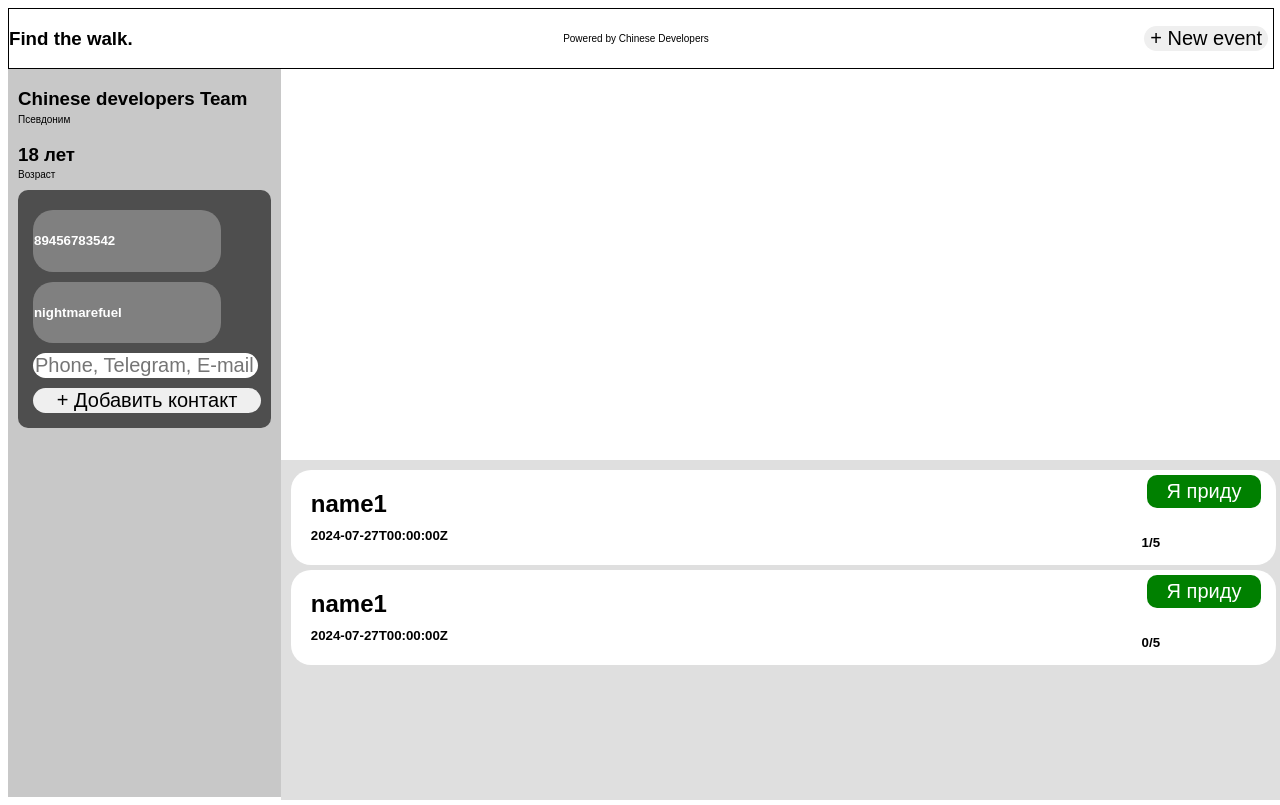
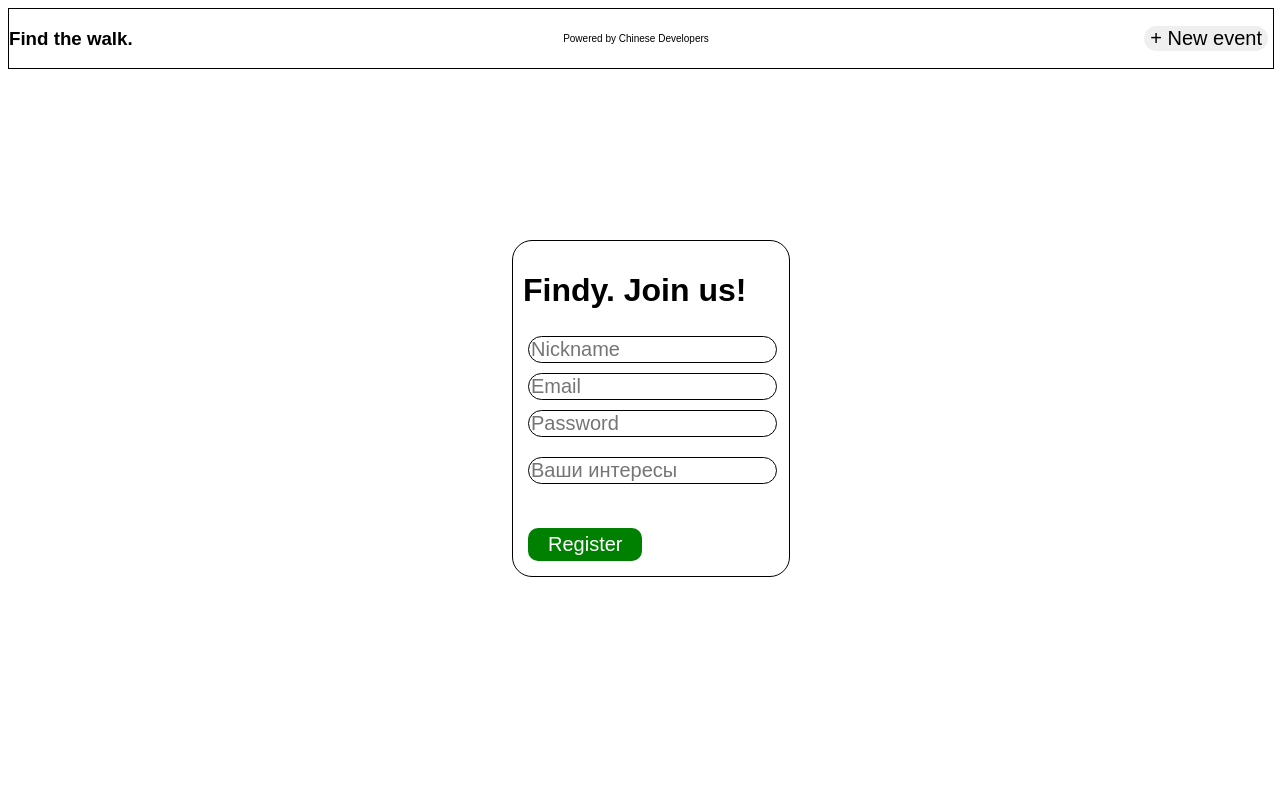
Before and after one commit to BlackfireZZZ/find_a_walk, a React (Create React App) app in the folder frontend/: page /main in a window 1280 px wide. Built offline with nearby package versions, Linux system fonts and the light colour scheme.

Commit message:
added register with request on server

```diff
--- a/frontend/src/App.jsx
+++ b/frontend/src/App.jsx
@@ -3,22 +3,21 @@ import './App.css';
 import {Profile, loggedUser} from './components/Profile.jsx';
 import YandexMap from './components/YandexMap.jsx';
 import EventsList from "./components/EventsList";
+import {Header} from "./components/Header";
+import {RegScreen} from "./components/Register";
 
 function App() {
     return (
         <div className="App">
-            <header className="App-header">
-                <h3 style={{display: 'inline-block'}}>Find the walk.</h3>
-                <p style={{display: 'inline-block'}}>Powered by Chinese Developers</p>
-                <input type="button" value="+ New event" onClick={console.log}></input>
-            </header>
-            <main>
-                <Profile user={loggedUser}/>
-                <div style={{display: 'inline-block', width: '78%'}}>
-                    <YandexMap/>
-                    <EventsList/>
-                </div>
-            </main>
+            <Header/>
+            {/*<main>*/}
+            {/*    <Profile user={loggedUser}/>*/}
+            {/*    <div style={{display: 'inline-block', width: '78%'}}>*/}
+            {/*        <YandexMap/>*/}
+            {/*        <EventsList/>*/}
+            {/*    </div>*/}
+            {/*</main>*/}
+            <RegScreen/>
         </div>
     );
 }
--- /dev/null
+++ b/frontend/src/RegScreen.css
@@ -0,0 +1,47 @@
+.reg-screen {
+    position: absolute;
+    left: 40%;
+    top: 30%;
+    width: 20%;
+    border: 1px black solid;
+    border-radius: 20px;
+    padding: 10px;
+}
+
+.input-field {
+    border: 1px black solid;
+    width: 95%;
+}
+
+.interests-section {
+    margin-top: 10px;
+}
+
+.interests-list {
+    list-style-type: none;
+    padding: 0;
+}
+
+.interest-item {
+    display: flex;
+    justify-content: space-between;
+    align-items: center;
+    border: 1px solid #000;
+    border-radius: 5px;
+    padding: 5px;
+    margin-top: 5px;
+}
+
+.remove-button {
+    background: none;
+    border: none;
+    cursor: pointer;
+    color: red;
+    font-size: 14px;
+}
+
+.register-button {
+    width: 97%;
+    border-radius: 10px;
+    cursor: pointer;
+}
--- a/frontend/src/components/Event.jsx
+++ b/frontend/src/components/Event.jsx
@@ -13,11 +13,10 @@ export class EventObj {
         this.capacity = capacity;
         this.members_count = members_count;
         this.tags = tags;
-
     }
 
     join() {
-
+        // Implementation of join method
     }
 }
 
@@ -32,13 +31,14 @@ export const Event = ({event}) => {
                 </h5>
             </div>
             <div style={{display: 'inline-block', position: 'absolute', right: '0', marginRight: '20px'}}>
-                <input type="button" value="Я приду" className="ToGoButton" onClick={event.join()}></input>
+                <input type="button" value="Я приду" className="ToGoButton" onClick={event.join}></input>
                 {console.log(event.capacity > 0)}
                 {event.capacity > 0 ? <h5>{event.members_count}/{event.capacity}</h5> : <h5>---</h5>}
-
             </div>
         </div>
     )
 }
 
-export default {Event, EventObj};
+const components = { Event, EventObj };
+
+export default components;
--- /dev/null
+++ b/frontend/src/components/Header.jsx
@@ -0,0 +1,11 @@
+import React from "react";
+
+export const Header = () => {
+    return (
+    <header className="App-header">
+        <h3 style={{display: 'inline-block'}}>Find the walk.</h3>
+        <p style={{display: 'inline-block'}}>Powered by Chinese Developers</p>
+        <input type="button" value="+ New event" onClick={console.log}></input>
+    </header>
+    )
+}
--- /dev/null
+++ b/frontend/src/components/Register.jsx
@@ -0,0 +1,121 @@
+import React, { useState } from 'react';
+import '../RegScreen.css';
+
+const RegScreen = () => {
+    const [nickname, setNickname] = useState('');
+    const [email, setEmail] = useState('');
+    const [password, setPassword] = useState('');
+    const [interests, setInterests] = useState([]);
+    const [currentInterest, setCurrentInterest] = useState('');
+    const [emailError, setEmailError] = useState('');
+
+    const addInterest = (e) => {
+        if (e.key === 'Enter' && currentInterest) {
+            setInterests([...interests, currentInterest]);
+            setCurrentInterest('');
+        }
+    };
+
+    const removeInterest = (index) => {
+        setInterests(interests.filter((_, i) => i !== index));
+    };
+
+    const validateEmail = (email) => {
+        const re = /^[^\s@]+@[^\s@]+\.[^\s@]+$/;
+        return re.test(String(email).toLowerCase());
+    };
+
+    const handleRegister = async () => {
+        if (!validateEmail(email)) {
+            setEmailError('Invalid email format');
+            return;
+        }
+        setEmailError('');
+
+        const user = {
+            name: nickname,
+            email: email,
+            password: password,
+            tags: interests
+        };
+
+        try {
+            const response = await fetch('http://localhost/api/users', {
+                method: 'POST',
+                headers: {
+                    'Content-Type': 'application/json'
+                },
+                body: JSON.stringify(user)
+            });
+
+            if (response.ok) {
+                console.log('User registered successfully');
+                // Optionally, you can handle a successful registration here (e.g., redirect to another page)
+            } else {
+                console.error('Error registering user');
+            }
+        } catch (error) {
+            console.error('Error:', error);
+        }
+    };
+
+    return (
+        <div className="reg-screen">
+            <h1>Findy. Join us!</h1>
+            <input
+                className="input-field"
+                placeholder="Nickname"
+                value={nickname}
+                onChange={(e) => setNickname(e.target.value)}
+            />
+            <br />
+            <input
+                className="input-field"
+                placeholder="Email"
+                value={email}
+                onChange={(e) => setEmail(e.target.value)}
+            />
+            {emailError && <p className="error-message">{emailError}</p>}
+            <br />
+            <input
+                type="password"
+                className="input-field"
+                placeholder="Password"
+                value={password}
+                onChange={(e) => setPassword(e.target.value)}
+            />
+            <br />
+            <div className="interests-section">
+                <input
+                    className="input-field"
+                    placeholder="Ваши интересы"
+                    value={currentInterest}
+                    onChange={(e) => setCurrentInterest(e.target.value)}
+                    onKeyDown={addInterest}
+                />
+                <ul className="interests-list">
+                    {interests.map((interest, index) => (
+                        <li key={index} className="interest-item">
+                            {interest}
+                            <button
+                                className="remove-button"
+                                onClick={() => removeInterest(index)}
+                            >
+                                &#x2716;
+                            </button>
+                        </li>
+                    ))}
+                </ul>
+            </div>
+            <br />
+            <input
+                className="ToGoButton"
+                type="button"
+                value="Register"
+                onClick={handleRegister}
+            />
+        </div>
+    );
+};
+
+export { RegScreen };
```
